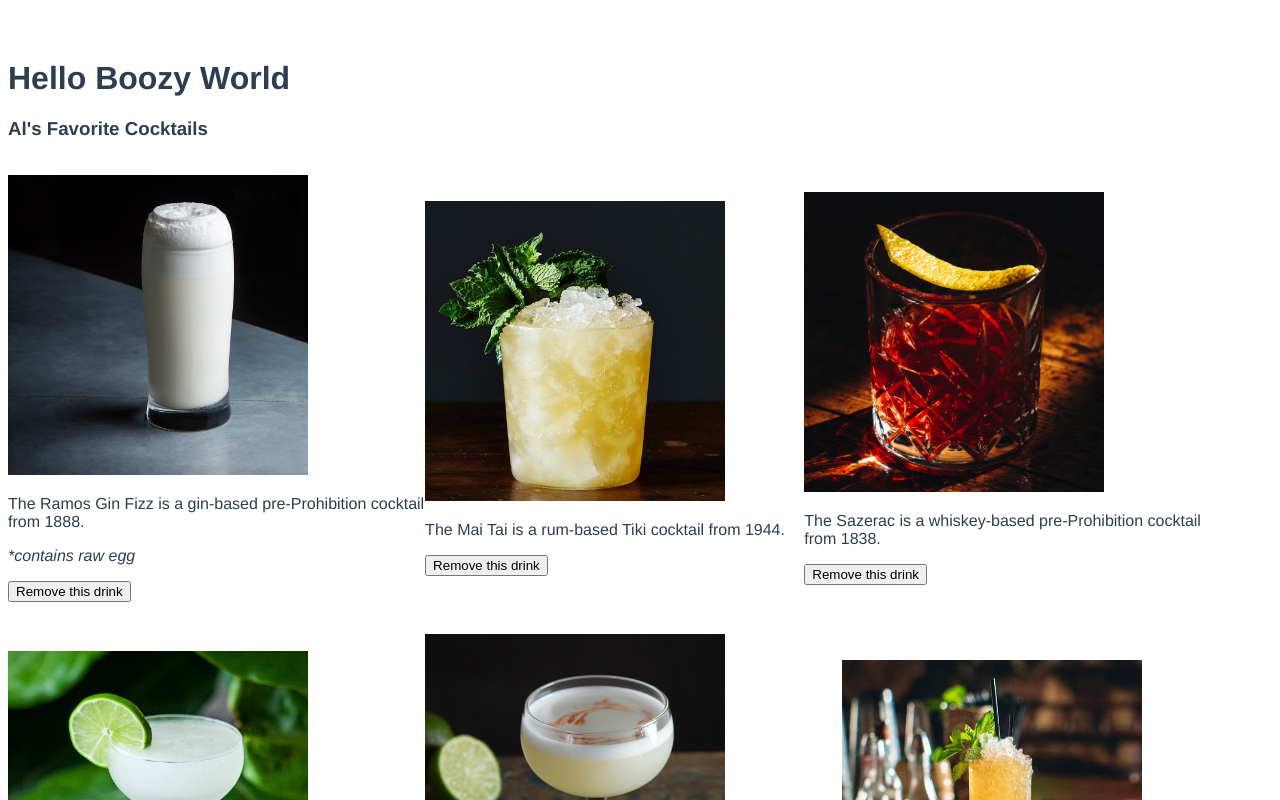
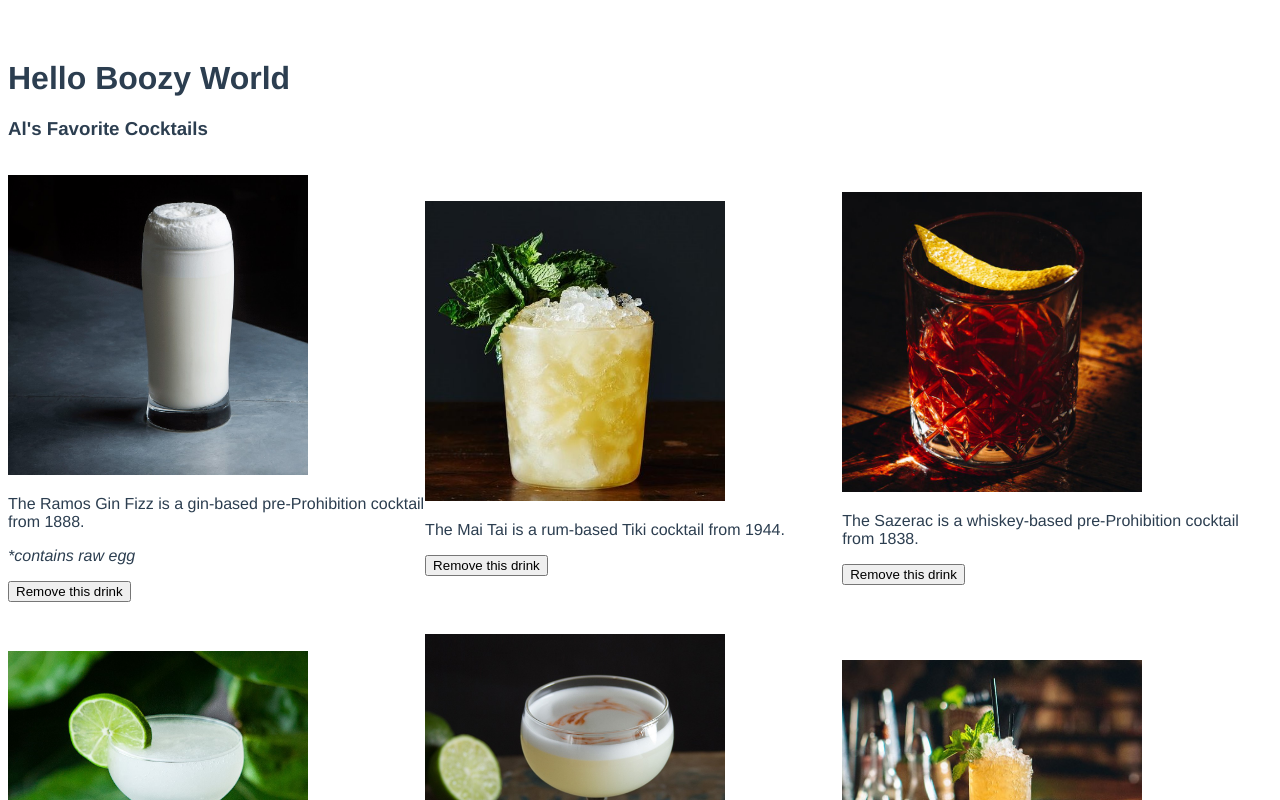
Before and after one commit to alchemy-bootcamp-two-summer-2018/list-of-vue, a Vue app: page / in a window 1280 px wide. Shown: the top 800 px of the page. Built offline with nearby package versions, Linux system fonts and the light colour scheme.

Commit message:
set item width

```diff
--- a/src/components/Drink.vue
+++ b/src/components/Drink.vue
@@ -31,8 +31,8 @@ export default {
   width: 300px;
 }
 li {
-  max-width: 33%;
-  min-width: 30%;
+  width: 33%;
+
 }
 
 </style>
```
